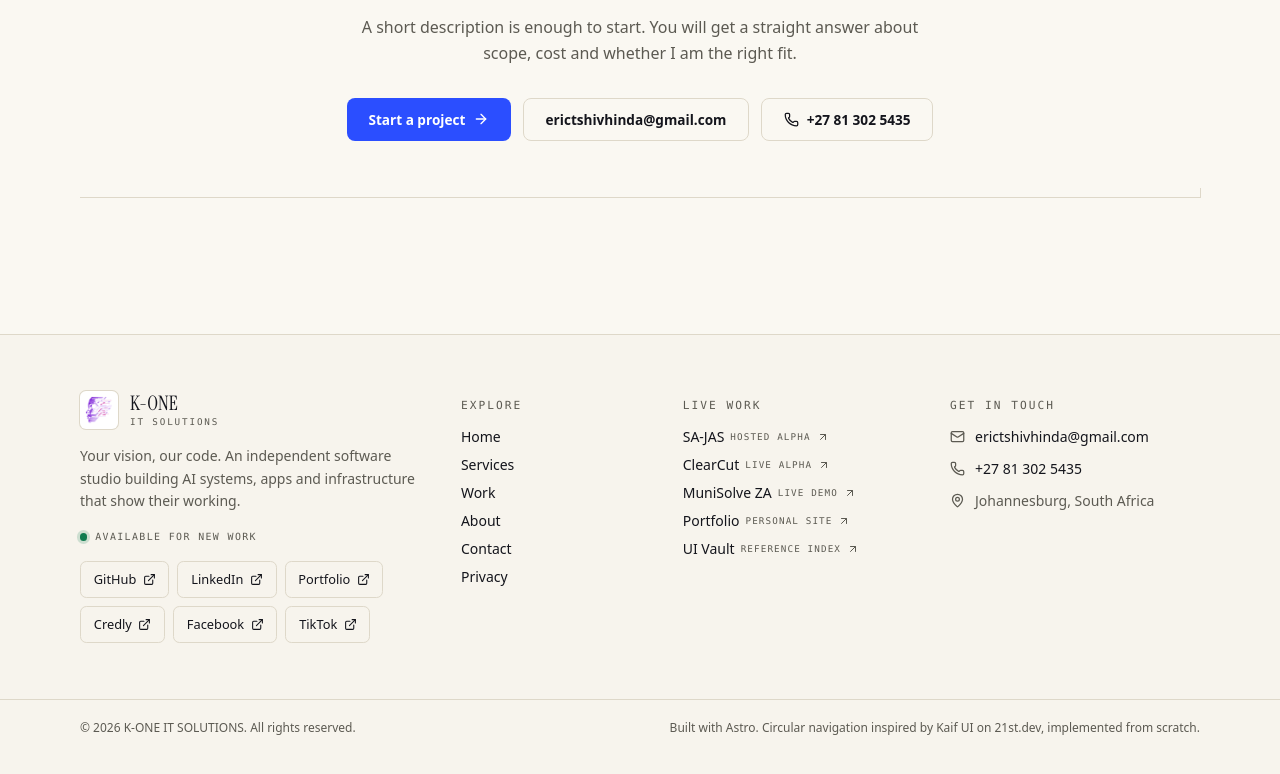
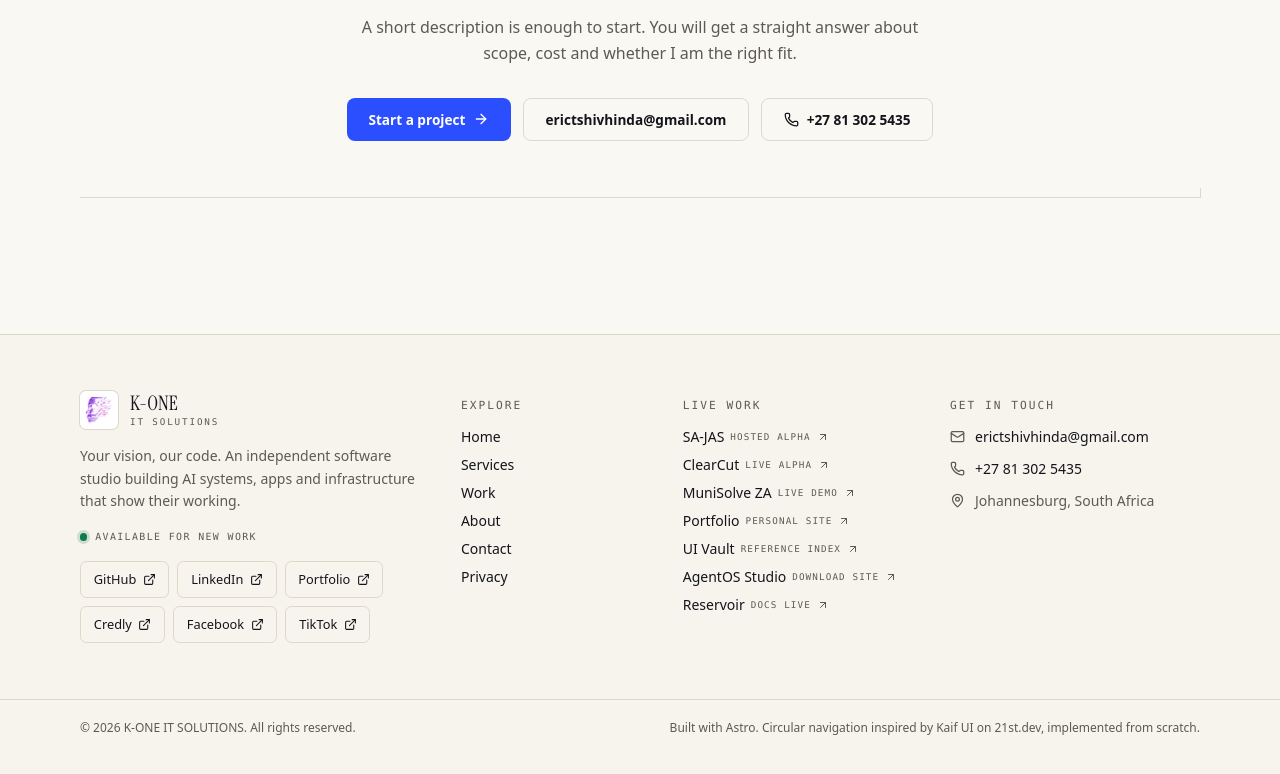
Before and after one commit to konethegreat/k-one-it-solutions-website, an Astro site: page /work/agentos-studio/ in a window 1280 px wide. Shown: the part 6972-7746 px from the top of the page. Built offline with nearby package versions, Linux system fonts and the light colour scheme; Astro itself is replaced by a stand-in of ours.

Commit message:
feat(content): add AgentOS Studio and Reservoir to liveProducts and links

```diff
--- a/docs/agentos/REPORT.md
+++ b/docs/agentos/REPORT.md
@@ -20,3 +20,4 @@ Each later pull request appends one line: date, pull request, task and result.
 - 2026-11-13: Phase 3 task 5, curate agentos-studio-website. Added `agentos-studio-website` to `curated` in `src/data/projects.ts` (Web & apps, live, `https://agentos-studio-website.erictshivhinda.workers.dev`) using its README and live site, and added a `/work/` curated-entry check in `tests/build-output.test.mjs`. Verified: `npm run build` and `npm test` (33 tests) pass.
 - 2026-11-13: Phase 3 task 6, curate reservoir. Added `reservoir` to `curated` in `src/data/projects.ts` (Legal & civic tech, live, `https://konethegreat.github.io/reservoir/` verified loading, summary written without em dash) using its README and live docs site, and extended `tests/build-output.test.mjs`. Verified: `npm run build` and `npm test` (33 tests) pass.
 - 2026-11-13: Phase 3 task 7, curate animation-and-game-studio. Added `animation-and-game-studio` to `curated` in `src/data/projects.ts` (Web & apps, live, `https://konethegreat.github.io/animation-and-game-studio/` verified loading) using its README and live showcase, and extended `tests/build-output.test.mjs`. Verified: `npm run build` and `npm test` (33 tests) pass.
+- 2026-11-13: Phase 3 task 8, liveProducts and links. Added `agentosStudio` and `reservoir` to `links` in `src/config.ts` and both entries to `liveProducts` in `src/data/projects.ts` (raising live deployments on `/` from 5 to 7), and extended `tests/build-output.test.mjs`. Verified: `npm run build` and `npm test` (34 tests) pass.
--- a/docs/agentos/TASKS.md
+++ b/docs/agentos/TASKS.md
@@ -34,7 +34,7 @@ How to use this list:
 - [x] Add a `curated` entry for `agentos-studio-website` in `src/data/projects.ts` (title, summary, category, status, `liveUrl`) using its README and its repository homepage `https://agentos-studio-website.erictshivhinda.workers.dev`, only claiming what the README and the live site show. Extend `tests/build-output.test.mjs`: the entry appears on `/work/` with its live link. Verify: build and all tests pass.
 - [x] Depends on the previous task. Add a `curated` entry for `reservoir` in `src/data/projects.ts` from the `konethegreat/reservoir` README, with `liveUrl` set to `https://konethegreat.github.io/reservoir/` only if that page loads. Write the summary without the em dash that the GitHub description contains. Extend `tests/build-output.test.mjs`. Verify: build and all tests pass.
 - [x] Depends on the previous task. Add a `curated` entry for `animation-and-game-studio` in `src/data/projects.ts` from its README, with a status the README supports and no live link unless one exists. Extend `tests/build-output.test.mjs`. Verify: build and all tests pass.
-- [ ] Depends on the previous three tasks and Phase 2 tasks 1 to 3. Add the AgentOS Studio download site, and Reservoir if its page loads, to `liveProducts` in `src/data/projects.ts`, with their URLs added to `links` in `src/config.ts`. Source: each live site responding. Update `tests/build-output.test.mjs` for the new entries and the "live deployments" figure. Verify: build and all tests pass.
+- [x] Depends on the previous three tasks and Phase 2 tasks 1 to 3. Add the AgentOS Studio download site, and Reservoir if its page loads, to `liveProducts` in `src/data/projects.ts`, with their URLs added to `links` in `src/config.ts`. Source: each live site responding. Update `tests/build-output.test.mjs` for the new entries and the "live deployments" figure. Verify: build and all tests pass.
 - [ ] Re-check the SA-JAS entries (`scratch` in `src/data/projects.ts` and the `sajas` dossier in `src/data/dossiers.ts`) against the `konethegreat/scratch` README, its release `extension-v0.1.0` ("SA-JAS Apply Assistant", 2026-11-02) and `https://sajas.pages.dev/`: the "Hosted web alpha" status, "3 AI agents", "12 job boards" and the status rows. If dossier text changes, regenerate `public/briefs/sajas.pdf` (exactly two pages). Update tests for changed strings. Verify: build and all tests pass.
 - [ ] Depends on the previous task. Re-check the ClearCut entries in `src/data/projects.ts` and `src/data/dossiers.ts` against the `konethegreat/clearcut` README and the live alpha: "13 MCP tools", Apache-2.0, "Live alpha, invite only". If dossier text changes, regenerate `public/briefs/clearcut.pdf` (exactly two pages). Update tests for changed strings. Verify: build and all tests pass.
 - [ ] Depends on the previous task. Re-check the TimeLex entries in `src/data/projects.ts` and `src/data/dossiers.ts` against the `konethegreat/timelex` README and its ADR folder: "Pre-alpha, version 0.1.0", "12 services specified, 12 ADRs" and "7 accepted, 5 proposed". If dossier text changes, regenerate `public/briefs/timelex.pdf` (exactly two pages). Update tests for changed strings. Verify: build and all tests pass.
--- a/src/config.ts
+++ b/src/config.ts
@@ -28,6 +28,8 @@ export const links = {
   sajas: 'https://sajas.pages.dev/',
   clearcut: 'https://145-241-100-85.sslip.io/',
   munisolve: 'https://munisolve-za.vercel.app/',
+  agentosStudio: 'https://agentos-studio-website.erictshivhinda.workers.dev',
+  reservoir: 'https://konethegreat.github.io/reservoir/',
   liveSite: 'https://k-one-it-solutions-website.erictshivhinda.workers.dev/',
   ibmCertificate: 'https://coursera.org/account/accomplishments/specialization/ESSIQ8HCQBA6',
 };
--- a/src/data/projects.ts
+++ b/src/data/projects.ts
@@ -290,4 +290,18 @@ export const liveProducts: LiveProduct[] = [
     home: { note: 'Interface reference gallery', status: 'Live' },
     footer: { note: 'Reference index' },
   },
+  {
+    name: 'AgentOS Studio',
+    href: links.agentosStudio,
+    work: { note: 'Download installers for Windows, macOS and Linux, plus the setup guide.', status: 'Live' },
+    home: { note: 'Desktop app download site', status: 'Live' },
+    footer: { note: 'Download site' },
+  },
+  {
+    name: 'Reservoir',
+    href: links.reservoir,
+    work: { note: 'Vision, architecture and research docs for a South African cultural memory.', status: 'Docs live' },
+    home: { note: 'Cultural knowledge docs', status: 'Docs live' },
+    footer: { note: 'Docs live' },
+  },
 ];
--- a/tests/build-output.test.mjs
+++ b/tests/build-output.test.mjs
@@ -356,3 +356,23 @@ test('/work/ includes the curated repository entries with their live links', { s
     }
   }
 });
+
+test('liveProducts includes AgentOS Studio and Reservoir with 7 live deployments', { skip: distSkip }, () => {
+  requireDist();
+  const products = liveProducts();
+  assert.equal(products.length, 7, `expected 7 liveProducts, got ${products.length}`);
+  for (const expected of [
+    { name: 'AgentOS Studio', url: 'https://agentos-studio-website.erictshivhinda.workers.dev' },
+    { name: 'Reservoir', url: 'https://konethegreat.github.io/reservoir/' },
+  ]) {
+    assert.ok(
+      products.some((p) => p.name === expected.name && p.url === expected.url),
+      `liveProducts is missing ${expected.name} (${expected.url})`,
+    );
+  }
+  const homeHtml = readFileSync(pageFile('/'), 'utf8');
+  assert.ok(
+    /<span>7<\/span><\/p><p[^>]*>live deployments<\/p>/.test(homeHtml),
+    '/ does not show 7 live deployments',
+  );
+});
```
